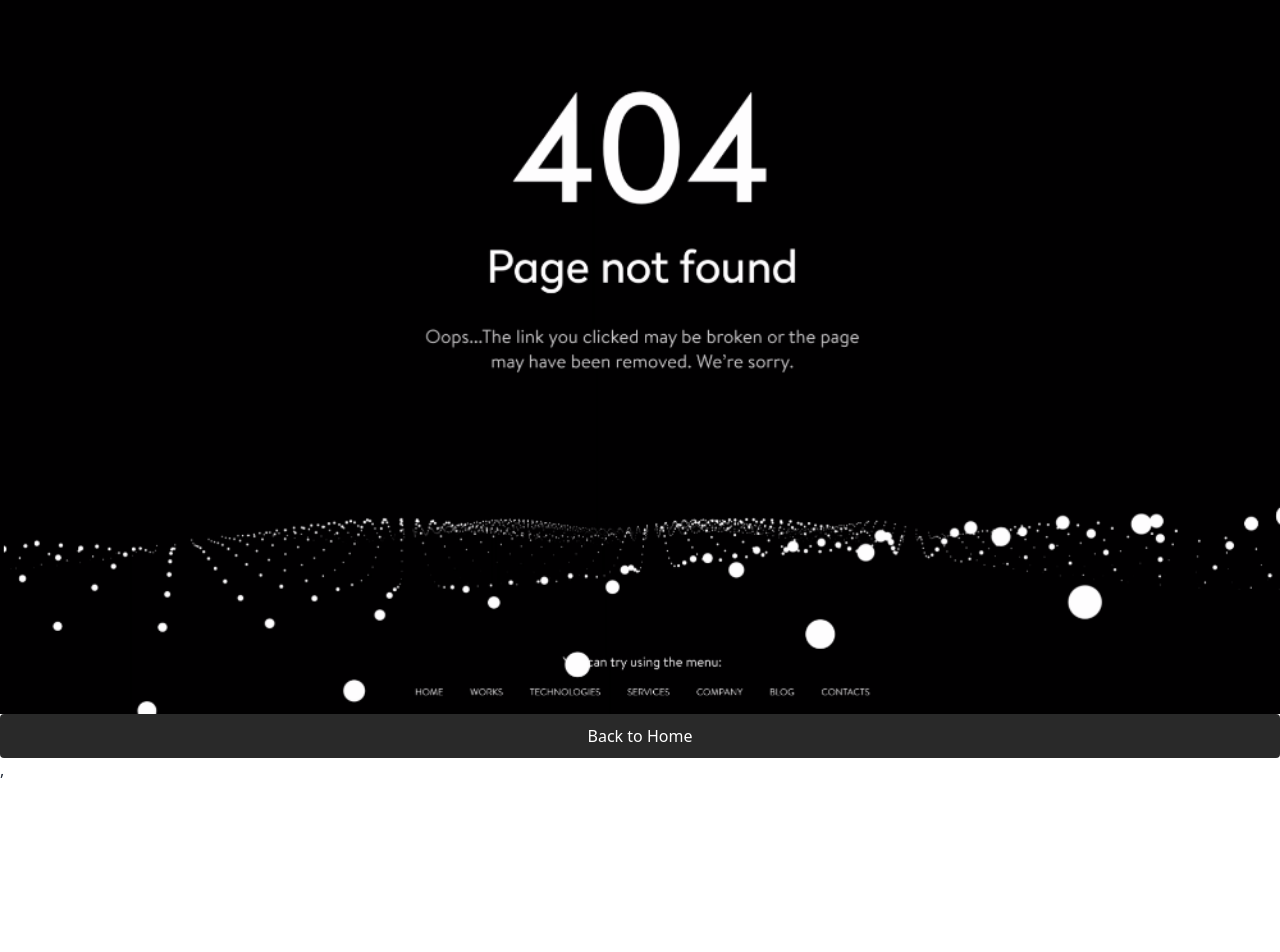
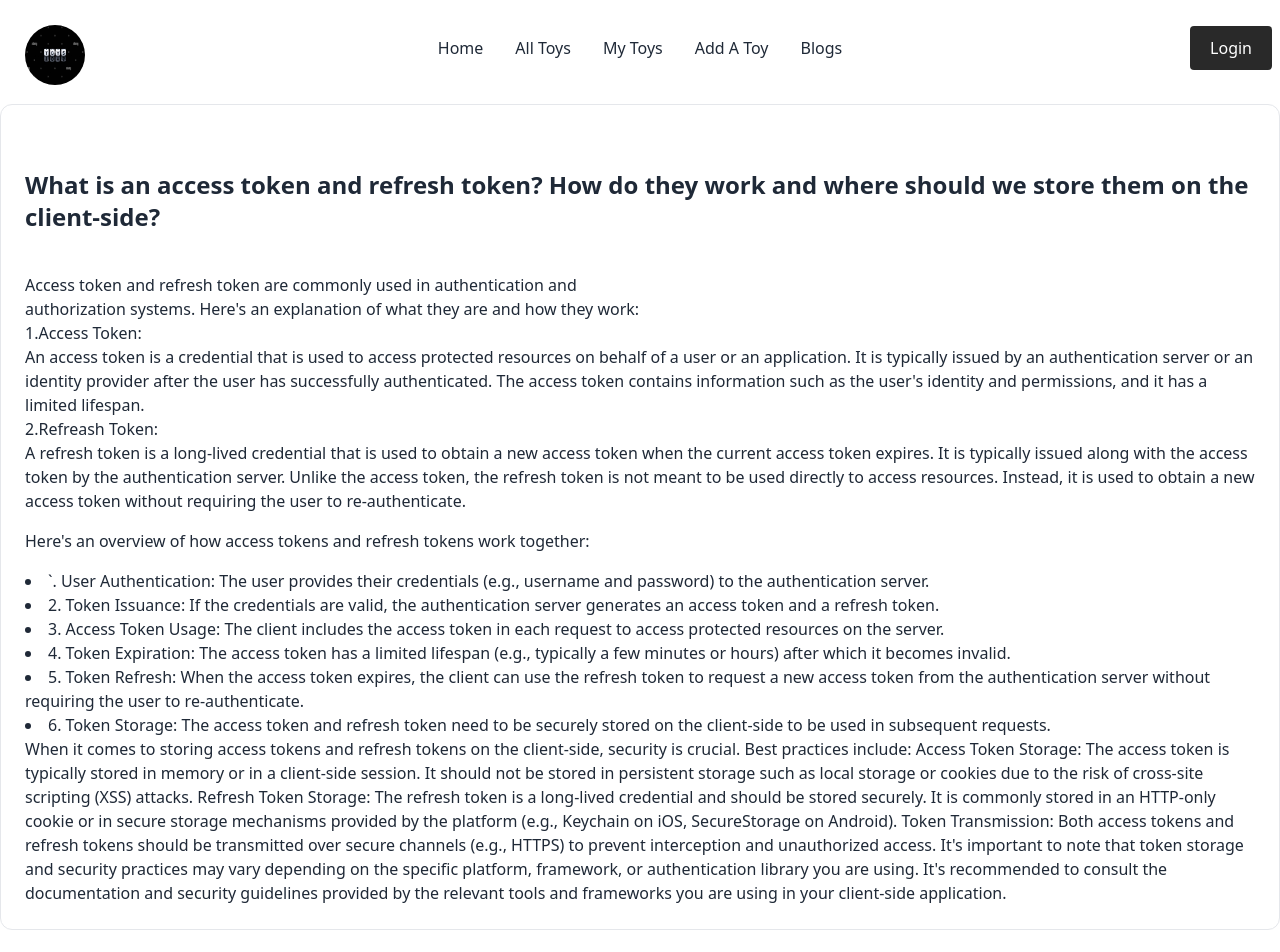
Before and after one commit to Mehetaj/toys-market-client, a React (Vite) app: page /blogs in a window 1280 px wide. Shown: the top 952 px of the page. Before the commit the page ends 800 px from the top, so only its background shows below. Built offline with nearby package versions, Linux system fonts and the light colour scheme; no server answers.

Commit message:
blog page added

```diff
--- /dev/null
+++ b/src/Pages/Blog/Blog.jsx
@@ -0,0 +1,92 @@
+import React from 'react';
+
+const Blog = () => {
+    return (
+        <div>
+            <div className='border my-6 p-6 rounded-xl'>
+                <h1 className='text-2xl my-10 font-bold'>What is an access token and refresh token? How do they work and where should we store them on the client-side?</h1>
+
+                <p>
+                    Access token and refresh token are commonly used in authentication and <br /> authorization systems. Here's an explanation of what they are and how they work:
+                </p>
+
+                <p>
+                    1.Access Token:
+                    <br />
+                    An access token is a credential that is used to access protected resources on behalf of a user or an application. It is typically issued by an authentication server or an identity provider after the user has successfully authenticated. The access token contains information such as the user's identity and permissions, and it has a limited lifespan.
+                </p>
+
+                <p>2.Refreash Token:
+                    <br />
+                    A refresh token is a long-lived credential that is used to obtain a new access token when the current access token expires. It is typically issued along with the access token by the authentication server. Unlike the access token, the refresh token is not meant to be used directly to access resources. Instead, it is used to obtain a new access token without requiring the user to re-authenticate.
+                </p>
+
+
+                <p className='my-4'>
+                    Here's an overview of how access tokens and refresh tokens work together:
+                </p>
+
+                <li>`. User Authentication: The user provides their credentials (e.g., username and password) to the authentication server.</li>
+
+                <li>2. Token Issuance: If the credentials are valid, the authentication server generates an access token and a refresh token.</li>
+                <li>3. Access Token Usage: The client includes the access token in each request to access protected resources on the server.</li>
+                <li>4. Token Expiration: The access token has a limited lifespan (e.g., typically a few minutes or hours) after which it becomes invalid.</li>
+                <li>5. Token Refresh: When the access token expires, the client can use the refresh token to request a new access token from the authentication server without requiring the user to re-authenticate.</li>
+                <li>6. Token Storage: The access token and refresh token need to be securely stored on the client-side to be used in subsequent requests.</li>
+
+
+                <p>When it comes to storing access tokens and refresh tokens on the client-side, security is crucial. Best practices include:
+
+                    Access Token Storage: The access token is typically stored in memory or in a client-side session. It should not be stored in persistent storage such as local storage or cookies due to the risk of cross-site scripting (XSS) attacks.
+                    Refresh Token Storage: The refresh token is a long-lived credential and should be stored securely. It is commonly stored in an HTTP-only cookie or in secure storage mechanisms provided by the platform (e.g., Keychain on iOS, SecureStorage on Android).
+                    Token Transmission: Both access tokens and refresh tokens should be transmitted over secure channels (e.g., HTTPS) to prevent interception and unauthorized access.
+                    It's important to note that token storage and security practices may vary depending on the specific platform, framework, or authentication library you are using. It's recommended to consult the documentation and security guidelines provided by the relevant tools and frameworks you are using in your client-side application.</p>
+
+            </div>
+            <div className='border my-6 p-6 rounded-xl'>
+                <h1 className='text-2xl my-10 font-bold'>Compare SQL and NoSQL databases?</h1>
+                <p className='my-6'>SQL : SQL databases follow a structured, tabular data model based on predefined schemas. They use tables with rows and columns to store data, where each column has a specific data type.</p>
+                <p>NoSQL: NoSQL databases offer a flexible, schema-less data model. They can handle unstructured, semi-structured, and structured data formats. NoSQL databases use various data models, such as key-value, document, columnar, and graph, to store and manage data.</p>
+            </div>
+
+            <div className='border my-6 p-6 rounded-xl'>
+                <h1 className='text-2xl font-bold my-10'>What is express js? What is Nest JS</h1>
+                <p className='my-4'>Express JS :  Express.js is a popular and widely used web application framework for Node.js. It provides a simple and flexible way to build web applications and APIs. Express.js is known for its minimalist design, unopinionated approach, and ease of use, making it a popular choice among developers for building web applications and RESTful APIs.</p>
+                <p>Nest JS :
+                    NestJS is a progressive, opinionated, and powerful Node.js framework for building scalable and maintainable server-side applications. It combines elements of object-oriented programming, functional programming, and the modular architecture of Angular to provide a robust and efficient platform for building server-side applications and APIs.</p>
+            </div>
+
+            <div className='border p-10 rounded-xl'>
+                <h1 className='my-10 text-2xl font-bold'>What is MongoDB aggregate and how does it work</h1>
+                <p className='my-4'>
+
+                    In MongoDB, the aggregate function is a powerful tool that allows you to perform advanced data processing and analysis operations on your data. The aggregate function utilizes the MongoDB Aggregation Framework, which provides a flexible and efficient way to process large amounts of data and perform complex computations.
+
+                    Here's how the aggregate function works:
+
+                    Pipeline Stages: The aggregate function takes an array of pipeline stages as input. Each pipeline stage represents a step in the data processing pipeline and performs a specific operation on the data.
+
+                    Data Input: The input to the aggregate function is typically a MongoDB collection. You can specify additional conditions using the $match stage to filter the documents that will be processed.
+
+                    Pipeline Operations: The pipeline stages can include various operations that transform and manipulate the data. Some commonly used pipeline stages include:
+
+                    $match: Filters documents based on specified conditions.
+                    $group: Groups documents together based on a specified key and performs aggregate calculations on the grouped data.
+                    $sort: Sorts the documents based on specified fields.
+                    $project: Shapes the output by selecting specific fields, adding new fields, or modifying existing fields.
+                    $limit and $skip: Controls the number of documents returned and allows pagination.
+                    $unwind: Deconstructs an array field into multiple separate documents, each containing a single array element.
+                    Execution Order: The stages in the pipeline are executed in the order they are specified. The output of each stage becomes the input for the next stage, forming a data processing chain.
+
+                    Result: The aggregate function returns the result of the pipeline operation, which can include transformed documents, aggregated values, or any other computed data based on the specified pipeline stages.
+
+                    The MongoDB Aggregation Framework offers a wide range of operators and expressions that can be used in the pipeline stages to perform various calculations, transformations, and aggregations. These operators include arithmetic operators, comparison operators, array operators, conditional operators, and many more.
+
+                    By utilizing the aggregate function and the Aggregation Framework, you can perform complex operations on your data, such as grouping, sorting, filtering, joining, and calculating statistics. This makes it a powerful tool for data analysis, reporting, and generating customized views of your data in MongoDB.
+                </p>
+            </div>
+        </div>
+    );
+};
+
+export default Blog;
--- a/src/Pages/Home/MyToys/MyToys.jsx
+++ b/src/Pages/Home/MyToys/MyToys.jsx
@@ -11,6 +11,16 @@ const MyToys = () => {
     const [toys, setToys] = useState(loadedToys);
 
     const handleDeleteToy = (_id) => {
+        Swal.fire({
+            title: 'Are you sure?',
+            text: "You won't be able to revert this!",
+            icon: 'warning',
+            showCancelButton: true,
+            confirmButtonColor: '#3085d6',
+            cancelButtonColor: '#d33',
+            confirmButtonText: 'Yes, delete it!'
+        }).then((result) => {
+            if (result.isConfirmed) {
                 fetch(`http://localhost:5000/posts/${_id}`, {
                     method: 'DELETE'
                 })
@@ -25,10 +35,13 @@ const MyToys = () => {
                                 showConfirmButton: false,
                                 timer: 1500
                             })
-                const remaining = toys.filter(toy => toy._id !== _id);
+                            const remaining = toys?.filter(toy => toy._id !== _id);
                             setToys(remaining)
                         }
                     })
+            }
+        })
+
     }
 
     return (
@@ -47,7 +60,7 @@ const MyToys = () => {
                 </div>
                 <div>
                     {
-                        toys.map(toy => <MyToy handleDeleteToy={handleDeleteToy} key={toy._id} toy={toy}/>)
+                        toys?.map(toy => <MyToy handleDeleteToy={handleDeleteToy} key={toy._id} toy={toy} />)
                     }
                 </div>
             </div>
--- a/src/Pages/Home/Shared/Navbar.jsx
+++ b/src/Pages/Home/Shared/Navbar.jsx
@@ -5,7 +5,7 @@ import { AuthContext } from '../../../Authprovider/AuthProvider';
 
 const Navbar = () => {
 
-    const {user , logOut} = useContext(AuthContext)
+    const { user, logOut } = useContext(AuthContext)
 
     const handleLogout = () => {
         logOut()
@@ -20,27 +20,22 @@ const Navbar = () => {
                             <svg xmlns="http://www.w3.org/2000/svg" className="h-5 w-5" fill="none" viewBox="0 0 24 24" stroke="currentColor"><path strokeLinecap="round" strokeLinejoin="round" strokeWidth="2" d="M4 6h16M4 12h8m-8 6h16" /></svg>
                         </label>
                         <ul tabIndex={0} className="menu menu-compact dropdown-content mt-3 p-2 shadow bg-base-100 rounded-box w-52">
-                            <li><Link>Home</Link></li>
-                            <li tabIndex={0}>
-                                <Link className="justify-between">
-                                    All Toys
-
-                                </Link>
-                            </li>
-                            <li><Link>My Toys</Link></li>
-                            <li><Link>Add A Toy</Link></li>
-                            <li><Link>Blogs</Link></li>
+                            <li><Link to='/'>Home</Link></li>
+                            <li tabIndex={0}><Link to="/alltoys">All Toys</Link></li>
+                            <li><Link to="/mytoys">My Toys</Link></li>
+                            <li><Link to='/addtoy'>Add A Toy</Link></li>
+                            <li><Link to='/blogs'>Blogs</Link></li>
                         </ul>
                     </div>
                     <Link className="btn btn-ghost text-xl"><img className='w-[60px] h-[60px] rounded-full' src={logo} alt="" /></Link>
                 </div>
                 <div className="navbar-center hidden lg:flex">
                     <ul className="menu menu-horizontal px-1">
-                        <li><Link>Home</Link></li>
+                        <li><Link to='/'>Home</Link></li>
                         <li tabIndex={0}><Link to="/alltoys">All Toys</Link></li>
                         <li><Link to="/mytoys">My Toys</Link></li>
                         <li><Link to='/addtoy'>Add A Toy</Link></li>
-                        <li><Link>Blogs</Link></li>
+                        <li><Link to='/blogs'>Blogs</Link></li>
                     </ul>
                 </div>
                 <div className="navbar-end">
--- a/src/Pages/Home/UpdateToy/UpdateToy.jsx
+++ b/src/Pages/Home/UpdateToy/UpdateToy.jsx
@@ -5,7 +5,6 @@ import Swal from 'sweetalert2';
 const UpdateToy = () => {
 
     const toy = useLoaderData()
-    console.log(toy);
 
     const handleUpdate = (e) => {
         e.preventDefault();
--- a/src/Routes/Router.jsx
+++ b/src/Routes/Router.jsx
@@ -10,6 +10,7 @@ import Addtoy from "../Pages/Home/Addtoy/Addtoy"
 import PrivateRoute from "./PrivateRoute"
 import MyToys from "../Pages/Home/MyToys/MyToys"
 import UpdateToy from "../Pages/Home/UpdateToy/UpdateToy"
+import Blog from "../Pages/Blog/Blog"
 
 const router = createBrowserRouter([
     {
@@ -49,8 +50,12 @@ const router = createBrowserRouter([
             },
             {
                 path: '/updateToy/:id',
-                element: <PrivateRoute><UpdateToy/></PrivateRoute>,
-                loader: ({params}) => fetch(`http://localhost:5000/posts/${params.id}`)
+                element: <PrivateRoute><UpdateToy /></PrivateRoute>,
+                loader: ({ params }) => fetch(`http://localhost:5000/posts/${params.id}`)
+            },
+            {
+                path: '/blogs',
+                element: <Blog />
             }
         ]
     },
```
Lines whose indentation alone changed are shown as unchanged.
